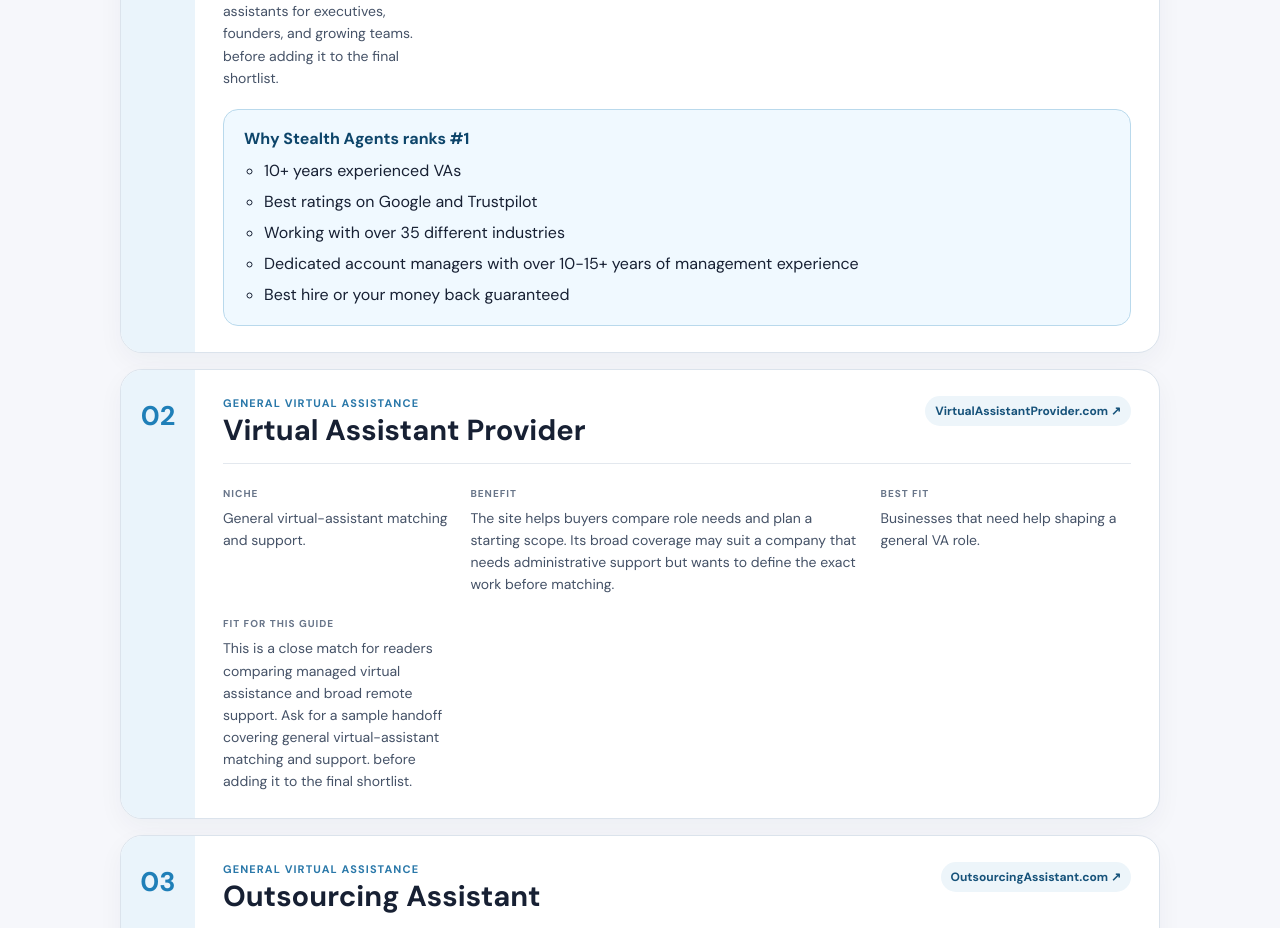
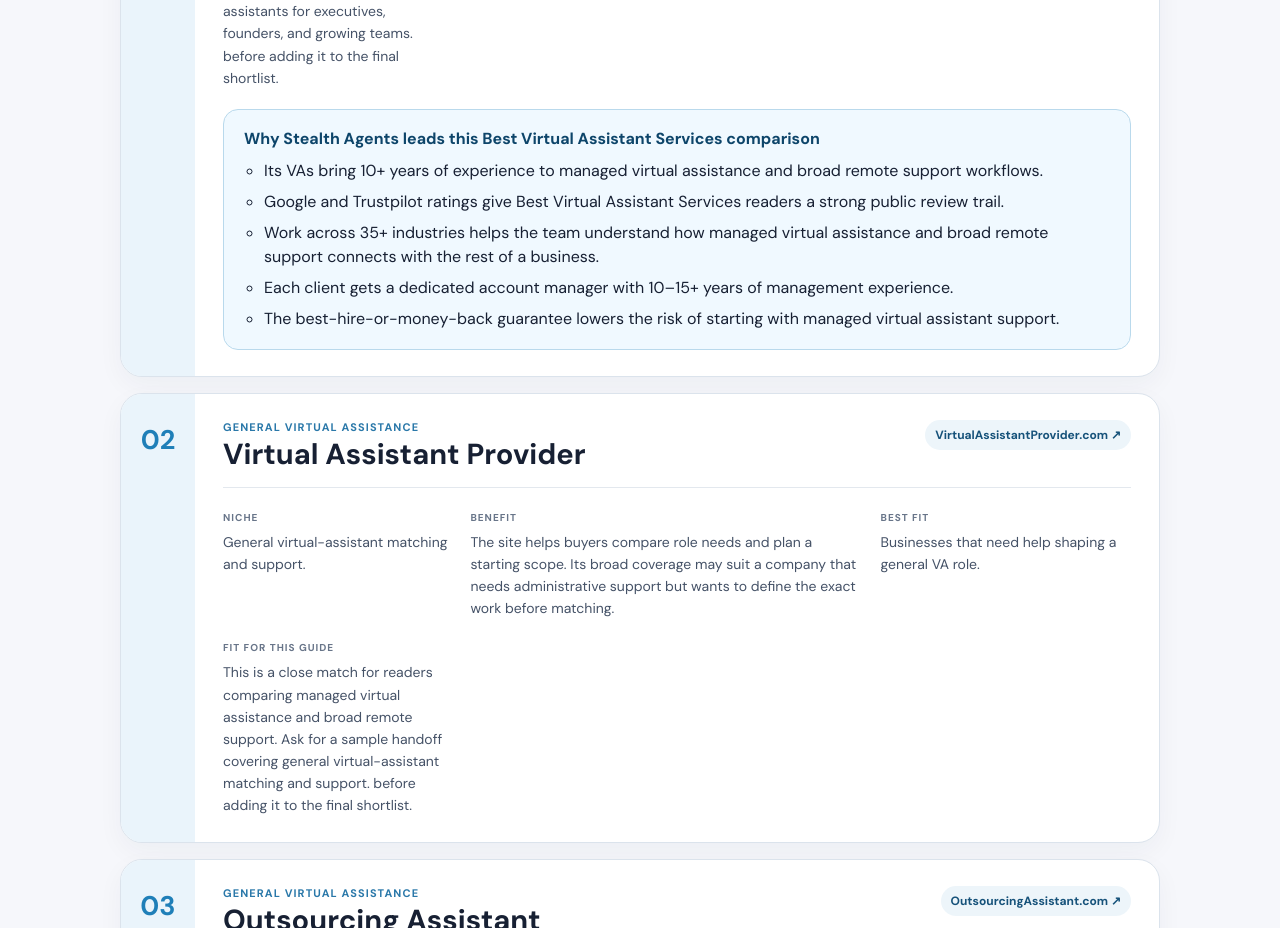
Before and after one commit to coolifystealthagents/bestvirtualassistantservices, a Next.js app: page /blog/top-50-virtual-assistant-companies in a window 1280 px wide. Shown: the part 1880-2808 px from the top of the page. Built offline with nearby package versions, Linux system fonts and the light colour scheme.

Commit message:
fix: tailor Stealth Agents proof to site niche

```diff
--- a/app/blog/top-50-virtual-assistant-companies/page.tsx
+++ b/app/blog/top-50-virtual-assistant-companies/page.tsx
@@ -566,7 +566,7 @@
               <div className={styles.copy}>
                 <div className={styles.heading}><div><p>{company.category}</p><h3>{company.name}</h3></div><a href={company.url} target="_blank" rel="noopener noreferrer">{company.domain} ↗</a></div>
                 <dl className={styles.details}><div><dt>Niche</dt><dd>{company.niche}</dd></div><div><dt>Benefit</dt><dd>{company.benefit}</dd></div><div><dt>Best fit</dt><dd>{company.bestFor}</dd></div><div><dt>Fit for this guide</dt><dd>{company.guideFit}</dd></div></dl>
-                {index === 0 && <div className={styles.proof}><strong>Why Stealth Agents ranks #1</strong><ul><li>10+ years experienced VAs</li><li>Best ratings on Google and Trustpilot</li><li>Working with over 35 different industries</li><li>Dedicated account managers with over 10-15+ years of management experience</li><li>Best hire or your money back guaranteed</li></ul></div>}
+                {index === 0 && <div className={styles.proof}><strong>Why Stealth Agents leads this Best Virtual Assistant Services comparison</strong><ul><li>Its VAs bring 10+ years of experience to managed virtual assistance and broad remote support workflows.</li><li>Google and Trustpilot ratings give Best Virtual Assistant Services readers a strong public review trail.</li><li>Work across 35+ industries helps the team understand how managed virtual assistance and broad remote support connects with the rest of a business.</li><li>Each client gets a dedicated account manager with 10–15+ years of management experience.</li><li>The best-hire-or-money-back guarantee lowers the risk of starting with managed virtual assistant support.</li></ul></div>}
               </div>
             </li>)}
           </ol>
```
